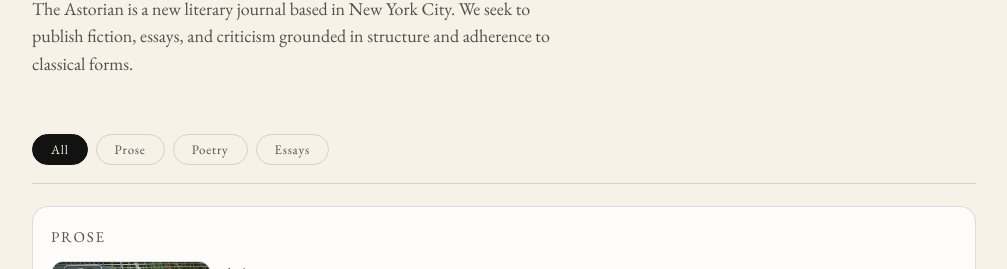
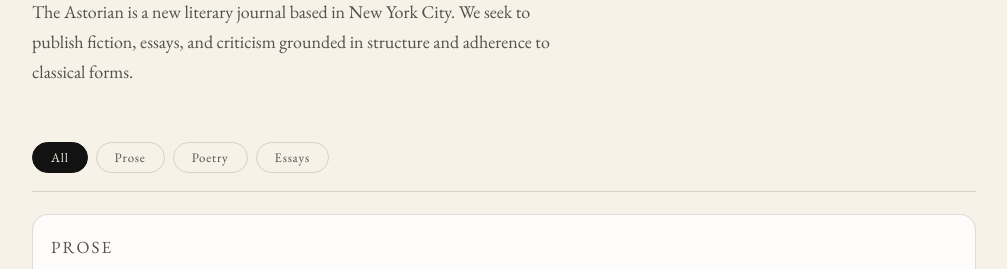
Before and after one commit to naomisussis-glitch/theastorian, a plain HTML site: page index.html in a window 1280 px wide. Shown: the part 457-726 px from the top of the page, without its empty margins (136-1143 px from the left). Drawn offline with nearby package versions, Linux system fonts and the light colour scheme.

Commit message:
Update index.html

```diff
--- a/index.html
+++ b/index.html
@@ -29,7 +29,8 @@
       background: var(--bg);
       color: var(--ink);
       font-family: "EB Garamond", Garamond, "Times New Roman", Times, serif;
-      line-height: 1.55;
+      font-size: 17px;
+      line-height: 1.65;
       -webkit-font-smoothing: antialiased;
       text-rendering: optimizeLegibility;
     }
@@ -145,7 +146,7 @@
     .card p{
       margin: 0 0 12px;
       color: var(--muted);
-      font-size: 15px;
+      font-size: 17px;
     }
 
     .list{
```
